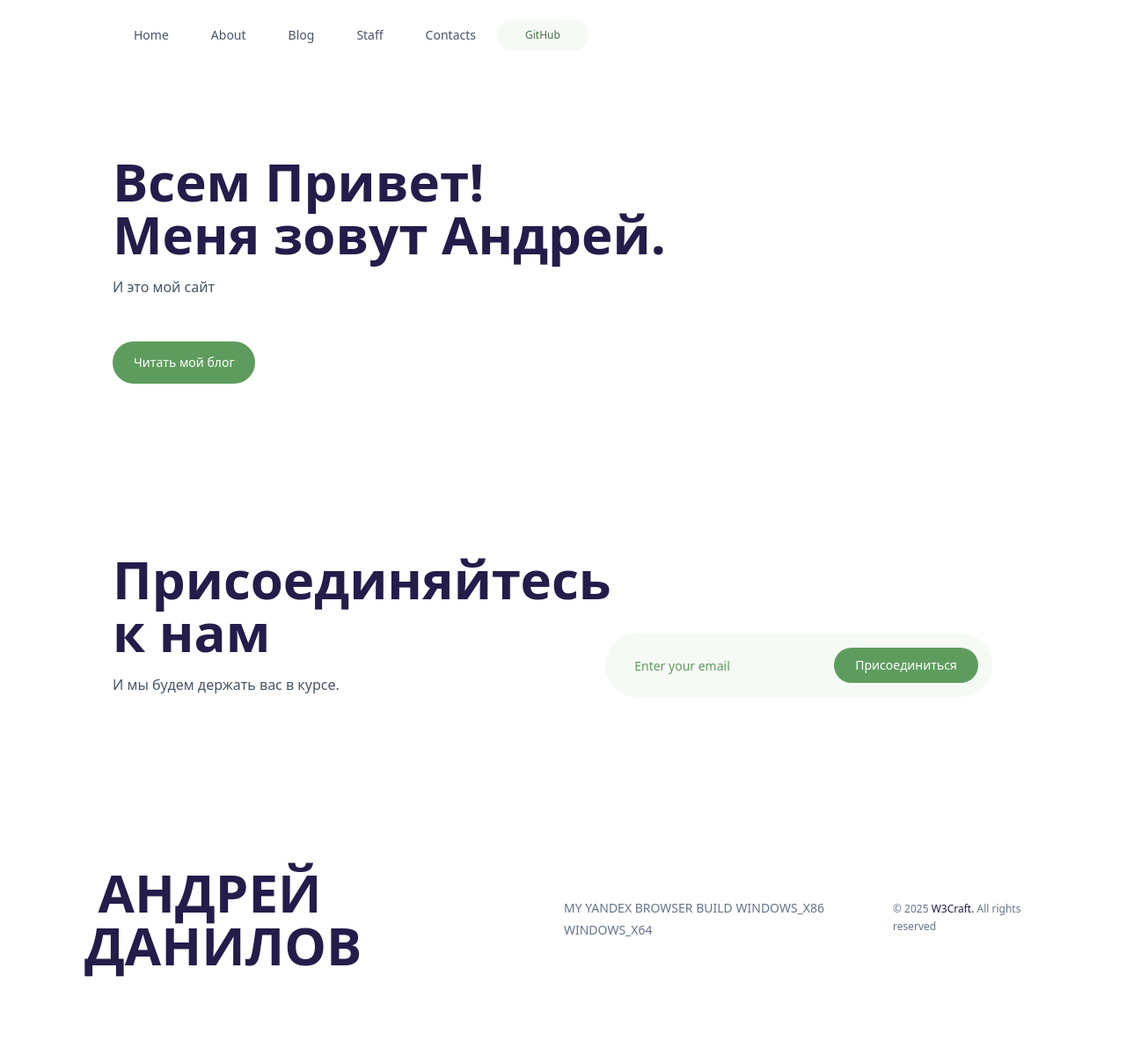
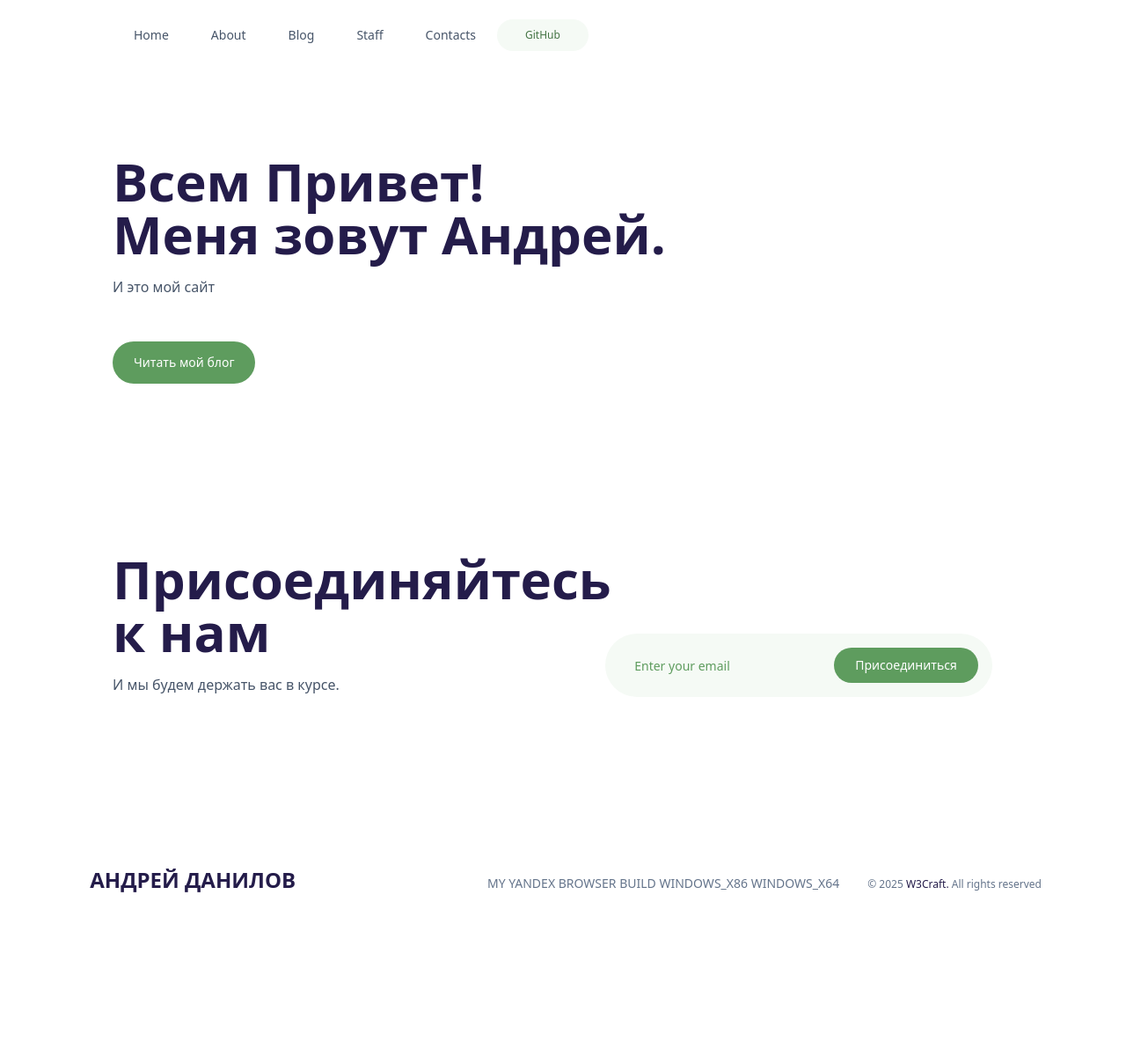
Before and after one commit to EvilPencil/www, a Jekyll site: the page built from index.html, in a window 1280 px wide. Shown: the whole page at 88% size. Built offline with Jekyll 4.4.1, drawn with Linux system fonts in a browser that asks for light colours; after the commit the page ends 1112 px from its top, so only the background shows below that.

Commit message:
Update footer.html

```diff
--- a/_includes/footer.html
+++ b/_includes/footer.html
@@ -12,7 +12,7 @@
             class="inline-flex items-center gap-3 text-blue-950 font-display"
           >
             <span
-              class="text-xl lg:text-6xl font-bold uppercase"
+              class="text-xl lg:text-2xl font-bold uppercase"
               >
               &nbsp;Андрей <strong>Данилов</strong></span>
           </a>
```
